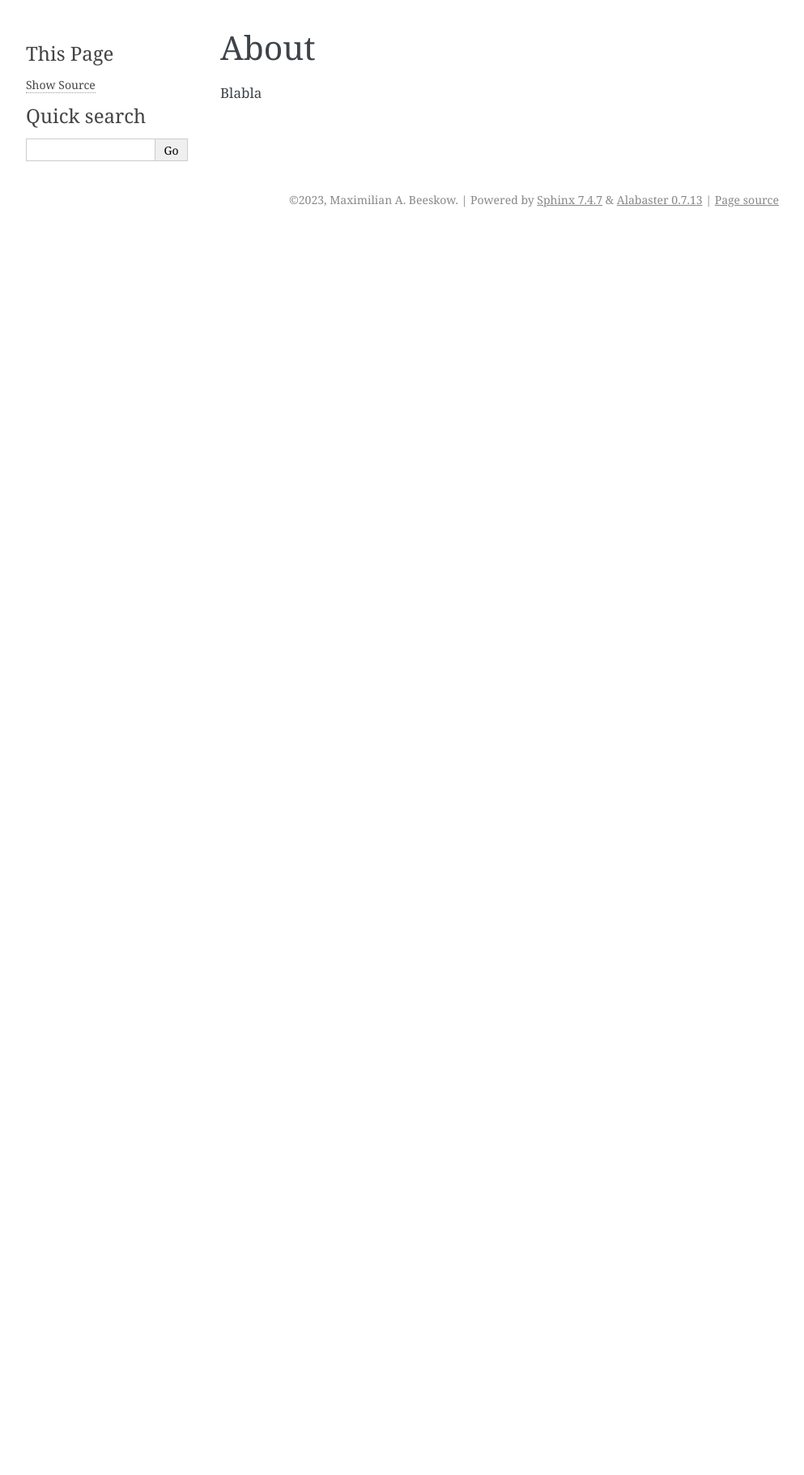
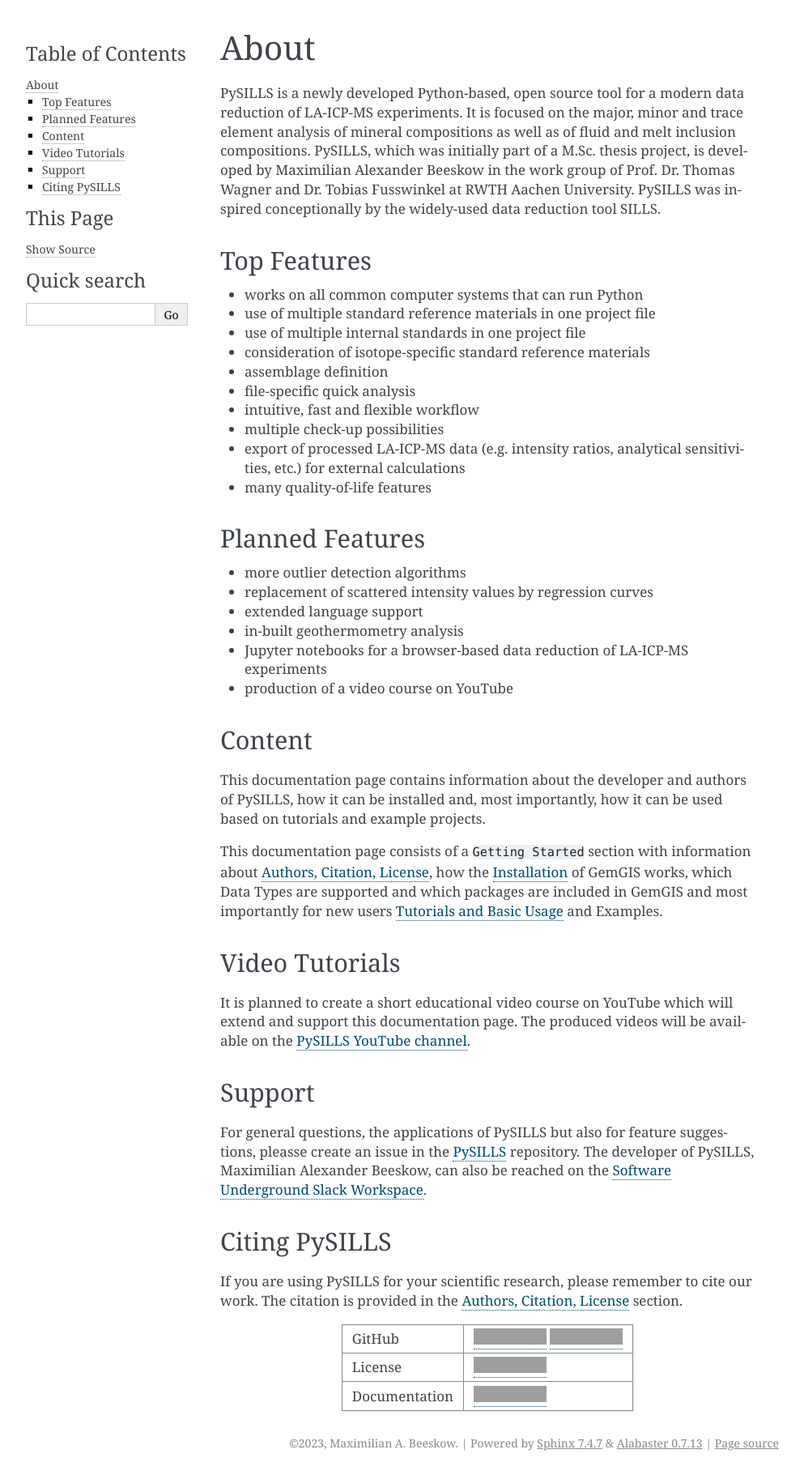
Before and after one commit to MABeeskow/PySILLS, a Sphinx documentation site: the page built from documentation/getting_started/about.rst, in a window 1280 px wide. Shown: the whole page at 81% size, without its empty margins (148-1141 px from the left). Built offline with Sphinx 7.4.7, drawn with Linux system fonts in a browser that asks for light colours; pages that are not in the unit, such as notebooks, are missing from menus; before the commit the page ends 900 px from its top, so only the background shows below that; grey boxes are pictures that could not be loaded.

Commit message:
"readthedocs work"

```diff
--- a/documentation/getting_started/about.rst
+++ b/documentation/getting_started/about.rst
@@ -3,4 +3,77 @@
 About
 ===========================================================
 
-Blabla
+PySILLS is a newly developed Python-based, open source tool for a modern data reduction of LA-ICP-MS experiments. It is
+focused on the major, minor and trace element analysis of mineral compositions as well as of fluid and melt inclusion
+compositions. PySILLS, which was initially part of a M.Sc. thesis project, is developed by Maximilian Alexander Beeskow
+in the work group of Prof. Dr. Thomas Wagner and Dr. Tobias Fusswinkel at RWTH Aachen University. PySILLS was inspired
+conceptionally by the widely-used data reduction tool SILLS.
+
+Top Features
+~~~~~~~~~~~~~~~
+* works on all common computer systems that can run Python
+* use of multiple standard reference materials in one project file
+* use of multiple internal standards in one project file
+* consideration of isotope-specific standard reference materials
+* assemblage definition
+* file-specific quick analysis
+* intuitive, fast and flexible workflow
+* multiple check-up possibilities
+* export of processed LA-ICP-MS data (e.g. intensity ratios, analytical sensitivities, etc.) for external calculations
+* many quality-of-life features
+
+Planned Features
+~~~~~~~~~~~~~~~~~~
+* more outlier detection algorithms
+* replacement of scattered intensity values by regression curves
+* extended language support
+* in-built geothermometry analysis
+* Jupyter notebooks for a browser-based data reduction of LA-ICP-MS experiments
+* production of a video course on YouTube
+
+Content
+~~~~~~~
+This documentation page contains information about the developer and authors of PySILLS, how it can be installed and,
+most importantly, how it can be used based on tutorials and example projects.
+
+This documentation page consists of a ``Getting Started`` section with information about :ref:`authors_ref`, how the
+:ref:`installation_ref` of GemGIS works, which Data Types are supported and which packages are included in GemGIS and
+most importantly for new users :ref:`tutorials_ref` and Examples.
+
+Video Tutorials
+~~~~~~~~~~~~~~~
+It is planned to create a short educational video course on YouTube which will extend and support this documentation
+page. The produced videos will be available on the `PySILLS YouTube channel <https://www.youtube.com/@PySILLS>`_.
+
+Support
+~~~~~~~
+For general questions, the applications of PySILLS but also for feature suggestions, pleasse create an issue in the
+`PySILLS <https://github.com/MABeeskow/PySILLS/issues>`_ repository. The developer of PySILLS, Maximilian Alexander
+Beeskow, can also be reached on the `Software Underground Slack Workspace <https://swung.slack.com/home>`_.
+
+Citing PySILLS
+~~~~~~~~~~~~~
+If you are using PySILLS for your scientific research, please remember to cite our work. The citation is provided in the
+:ref:`authors_ref` section.
+
+.. |contributors| image:: https://img.shields.io/github/contributors/mabeeskow/pysills.svg?logo=python&logoColor=white
+   :target: https://github.com/mabeeskow/pysills/graphs/contributors/
+
+.. |stars| image:: https://img.shields.io/github/stars/mabeeskow/pysills?style=social&label=Stars
+   :target: https://github.com/mabeeskow/pysills/
+   :alt: GitHub
+
+.. |license| image:: https://img.shields.io/github/license/mabeeskow/pysills
+   :target: http://www.gnu.org/licenses/lgpl-3.0.en.html
+
+.. |documentation| image:: https://readthedocs.org/projects/pysills/badge/?version=latest
+   :target: https://pysills.readthedocs.io/en/latest/?badge=latest
+   :alt: Documentation Status
+
++----------------------+----------------------------------------+
+| GitHub               | |contributors| |stars|                 |
++----------------------+----------------------------------------+
+| License              | |license|                              |
++----------------------+----------------------------------------+
+| Documentation        | |documentation|                        |
++----------------------+----------------------------------------+
```
Also changed, not shown: README.md (+1 -0 lines), documentation/index.rst (+8 -6 lines).
